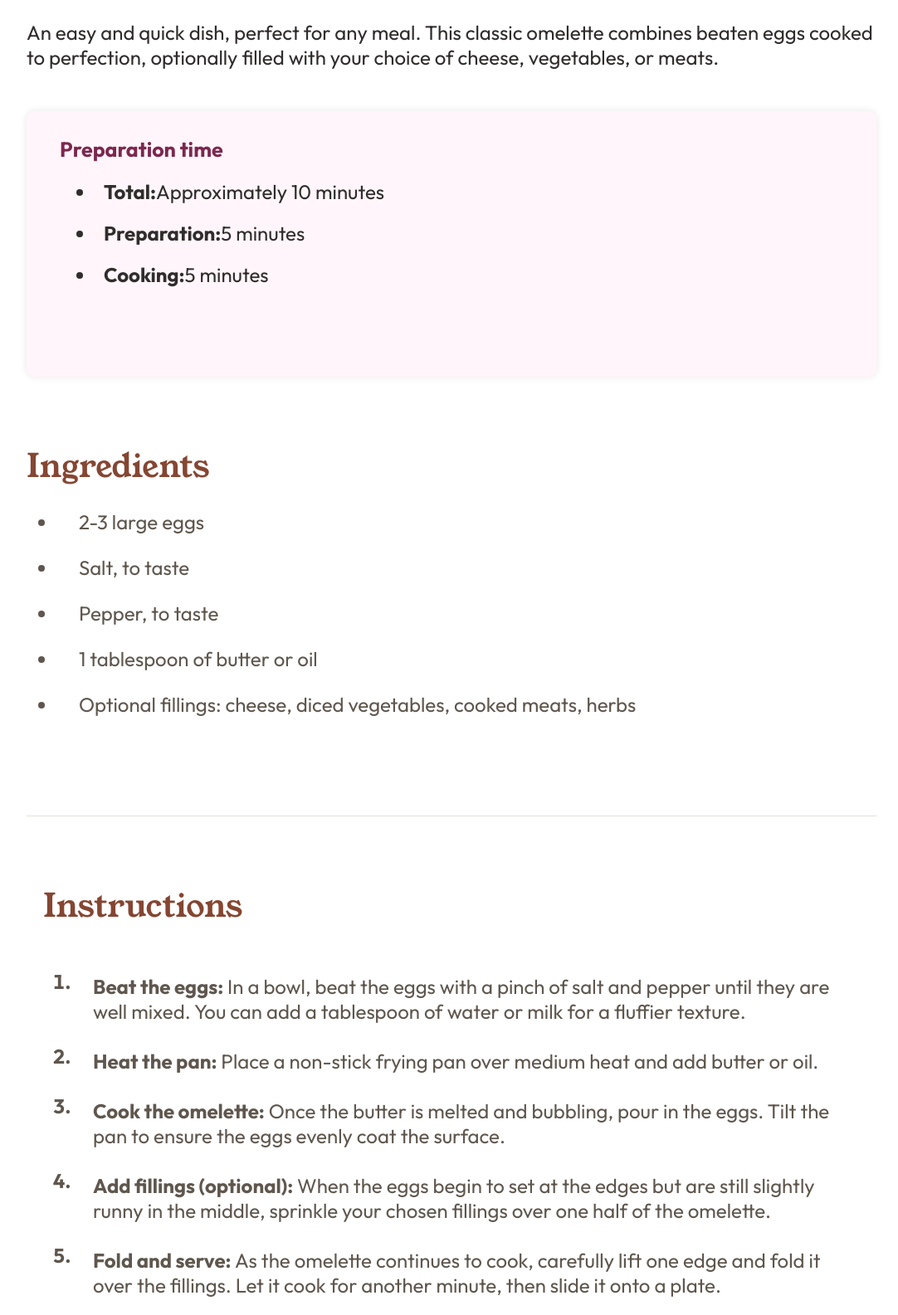
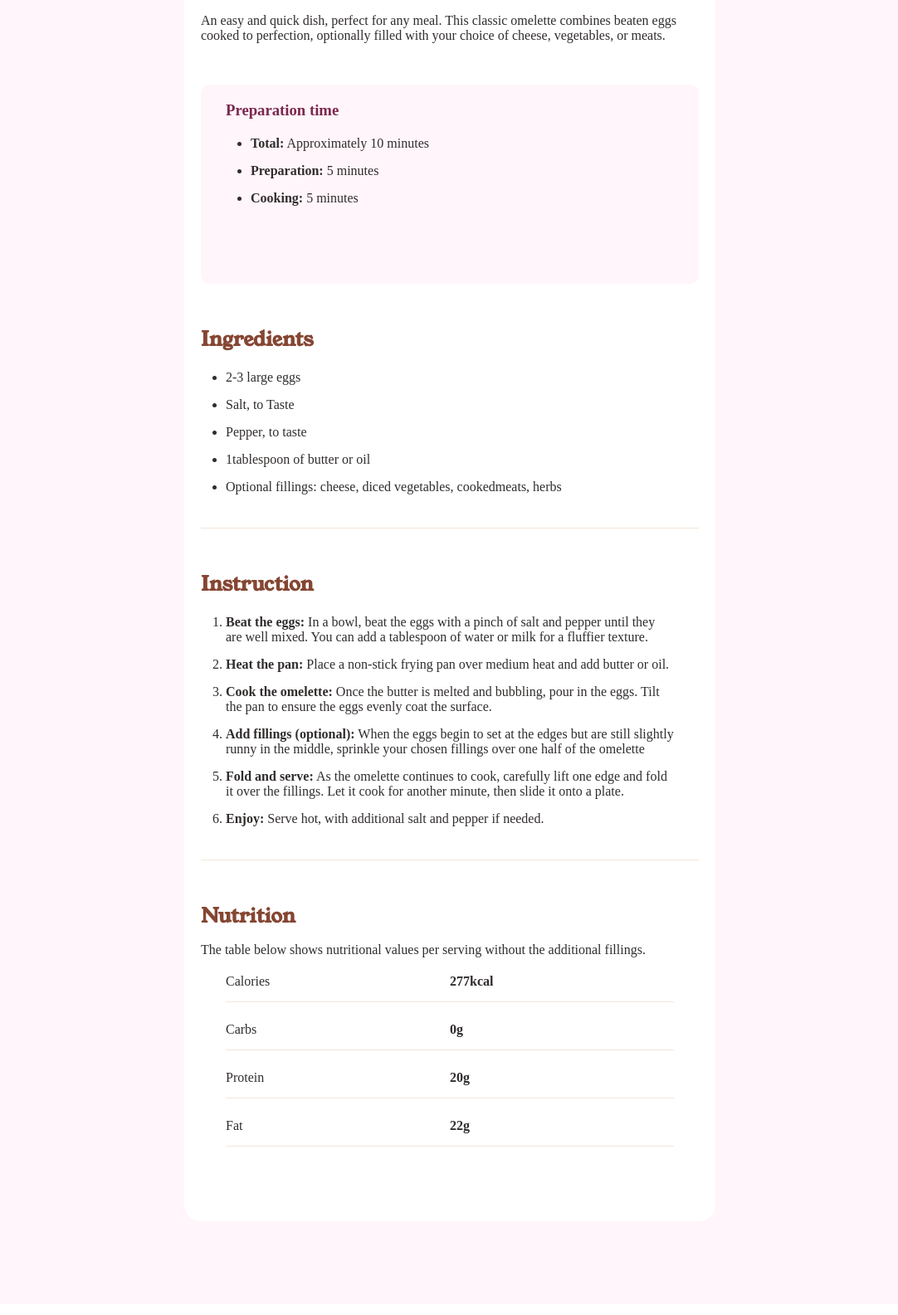
Before and after one commit to DaqDom/recipe-page, a plain HTML site: page index.html in a window 1280 px wide. Shown: the part 573-2158 px from the top of the page at 83% size, without its empty margins (98-1180 px from the left). Drawn offline with Linux system fonts and the light colour scheme.

Commit message:
finished

```diff
--- a/index.html
+++ b/index.html
@@ -4,125 +4,98 @@
 <head>
     <meta charset="UTF-8">
     <meta name="viewport" content="width=device-width, initial-scale=1.0">
-  <!-- displays site properly based on user's device -->
-
-  <link rel="icon" type="image/png" sizes="32x32" href="./assets/images/favicon-32x32.png">
+    <title>Recipe page</title>
     <link rel="stylesheet" href="style.css">
-  <title>Frontend Mentor | Recipe page</title>
-
 </head>
 
 <body>
-  <header>
-    <div class="img-container">
+    <main>
+        <div class="wrapper">
             <div class="img"></div>
+
+        <!-- item name -->
+        <div class="item-name">
+            <h1>Simple Omelette Recipe</h1>
         </div>
-  </header>
-
-  <main>
-    <div class="item-name">
-      <h1> Simple Omelette Recipe
-      </h1>
+        <!-- .welcome content what ever -->
+        <div class="contents">
+            <h4>An easy and quick dish, perfect for any meal. This classic omelette combines beaten eggs cooked
+                to perfection, optionally filled with your choice of cheese, vegetables, or meats.</h4>
         </div>
-
-    <div class="headline">
-      <h4>
-        An easy and quick dish, perfect for any meal. This classic omelette combines beaten eggs cooked
-        to perfection, optionally filled with your choice of cheese, vegetables, or meats.
-      </h4>
-    </div>
-
+        <!-- preparation time -->
         <div class="preparation-time">
             <h3>Preparation time</h3>
-      <div class="time-list">
-        <h4>
-          <li></li> <b>Total:</b> Approximately 10 minutes
-        </h4>
-        <h4>
-          <li></li> <b>Preparation:</b> 5 minutes
-        </h4>
-        <h4>
-          <li></li> <b>Cooking:</b> 5 minutes
-        </h4>
+            <div class="preparation-list">
+                <ul>
+                    <li><b>Total:</b> Approximately 10 minutes</li>
+                    <li><b>Preparation: </b>5 minutes</li>
+                    <li> <b>Cooking:</b> 5 minutes</li>
+                </ul>
             </div>
         </div>
+        <!-- ingredients -->
+        <div class="ingredients">
+            <h2>Ingredients</h2>
+            <div class="ingredients-list">
+                <ul>
+                    <li>2-3 large eggs</li>
+                    <li>Salt, to Taste</li>
+                    <li>Pepper, to taste</li>
+                    <li>1tablespoon of butter or oil</li>
+                    <li>Optional fillings: cheese, diced vegetables, cookedmeats, herbs</li>
+                </ul>
+            </div>
+        </div>
+        <!-- instruction -->
+        <div class="instruction">
+            <h2>Instruction</h2>
+            <div class="instruction-list">
+                <ol>
+                    <li> <b>Beat the eggs:</b> In a bowl, beat the eggs with a pinch of salt and pepper until they
+                        are well mixed. You can add a tablespoon of water or milk for a fluffier texture.</li>
 
-    <div class="ingredients">
-      <h2> Ingredients</h2>
-
-      <div class="list-of-ingredients">
-        <h4>
-          <li></li> 2-3 large eggs
-        </h4>
-        <h4>
-          <li></li> Salt, to taste
-        </h4>
-        <h4>
-          <li></li> Pepper, to taste
-        </h4>
-        <h4>
-          <li></li> 1 tablespoon of butter or oil
-        </h4>
-        <h4>
-          <li></li> Optional fillings: cheese, diced vegetables, cooked meats, herbs
-        </h4>
-      </div>
-
-    </div>
-    <div class="instruction">
-      <h2> Instructions</h2>
-
-      <div class="guildlines">
-        <li></li> <b>Beat the eggs:</b> In a bowl, beat the eggs with a pinch of salt and pepper until they are well
-        mixed.
-        You can add a tablespoon of water or milk for a fluffier texture.
-
-        <li></li> <b>Heat the pan:</b> Place a non-stick frying pan over medium heat and add butter or oil.
-
-        <li></li> <b>Cook the omelette:</b> Once the butter is melted and bubbling, pour in the eggs. Tilt the pan to
+                    <li><b>Heat the pan:</b> Place a non-stick frying pan over medium heat and add butter or oil.
+                    </li>
+                    <li><b>Cook the omelette:</b> Once the butter is melted and bubbling, pour in the eggs. Tilt the
+                        pan to
                         ensure
                         the eggs evenly coat the surface.
-
-        <li></li> <b> Add fillings (optional):</b> When the eggs begin to set at the edges but are still slightly runny
+                    </li>
+                    <li> <b> Add fillings (optional):</b> When the eggs begin to set at the edges but are still
+                        slightly runny
                         in the
-        middle, sprinkle your chosen fillings over one half of the omelette.
-
-        <li></li> <b> Fold and serve:</b> As the omelette continues to cook, carefully lift one edge and fold it over
+                        middle, sprinkle your chosen fillings over one half of the omelette</li>
+                    <li><b> Fold and serve:</b> As the omelette continues to cook, carefully lift one edge and fold
+                        it over
                         the
                         fillings. Let it cook for another minute, then slide it onto a plate.
-
-        <li></li> <b>Enjoy:</b> Serve hot, with additional salt and pepper if needed.
+                    </li>
+                    <li> <b>Enjoy:</b> Serve hot, with additional salt and pepper if needed.</li>
+                </ol>
             </div>
         </div>
+        <!-- nutritions -->
+        <div class="nutrition">
+            <h2>Nutrition</h2>
+            <div class="direction">
+                <h4>The table below shows nutritional values per serving without the additional fillings.</h4>
+            </div>
+            <div class="grids">
+                <p>Calories</p>
+                <b>277kcal</b>
 
-    <div class="nutrition">
-      <h2> Nutrition</h2>
+                <p> Carbs</p>
+                <b> 0g</b>
 
-      <div class="gulidlines">
-        The table below shows nutritional values per serving without the additional fillings.
+                <p> Protein</p>
+                <b>20g</b>
 
-        <div class="table-guild">
-          Calories
-          277kcal
-
-          Carbs
-          0g
-
-          Protein
-          20g
-
-          Fat
-          22g
+                <p> Fat</p>
+                <b> 22g</b>
             </div>
         </div>
         </div>
-
     </main>
-
-  <div class="attribution">
-    Challenge by <a href="https://www.frontendmentor.io?ref=challenge" target="_blank">Frontend Mentor</a>.
-    Coded by <a href="#">Your Name Here</a>.
-  </div>
 </body>
 
 </html>
--- a/style.css
+++ b/style.css
@@ -3,143 +3,204 @@
   padding: 0;
   box-sizing: border-box;
 }
-/* fonts links */
 @font-face {
   font-family: "outfit";
   src: url(./assets/fonts/outfit/Outfit-VariableFont_wght.ttf);
-}
-@font-face {
   font-family: "young-serif";
   src: url(./assets/fonts/young-serif/YoungSerif-Regular.ttf);
 }
-
-h1,
-h2,
-h3,
-h4,
-h5,
-h6 {
-  font-style: normal;
-  font-weight: normal;
-  line-height: normal;
-  letter-spacing: 0;
-  gap: 0;
+:root {
+  --color-Nutmeg: hsl(14, 45%, 36%);
+  --color-Dark-Raspberry: hsl(332, 51%, 32%);
+  --color-White: hsl(0, 0%, 100%);
+  --color-RoseWhite: hsl(330, 100%, 98%);
+  --color-Eggshell: hsl(30, 54%, 90%);
+  --color-LightGrey: hsl(30, 18%, 87%);
+  --color-WengeBrown: hsl(30, 10%, 34%);
+  --color-DarkCharcoal: hsl(24, 5%, 18%);
 }
 h1 {
-  color: hsl(24, 5%, 18%);
+  color: var(--color-DarkCharcoal);
   font-family: "young-serif";
-  font-size: 60px;
 }
 h2 {
-  color: hsl(14, 45%, 36%);
+  color: var(--color-Nutmeg);
   font-family: "young-serif";
-  font-size: 39px;
 }
 h3 {
+  color: var(--color-Dark-Raspberry);
   font-family: "outfit";
-  font-size: 25px;
-  font-weight: 700;
-  color: hsl(332, 51%, 32%);
 }
 h4 {
-  font-size: 24px;
+  color: var(--color-DarkCharcoal);
   font-family: "outfit";
   font-weight: 400;
-  color: hsl(24, 5%, 18%);
 }
-/* laptop screen  */
-.img-container {
-  display: flex;
-  justify-content: center;
-  align-items: center;
+ul,
+ol,
+p,
+b {
+  color: var(--color-DarkCharcoal);
+  font-family: "outfit";
+}
+
+@media screen and (max-width: 375px) {
+  .wrapper {
+    background-color: var(--color-White);
+    width: 100%;
+    max-width: 100%;
+    height: fit-content;
+    font-size: 16px;
   }
   .img {
-  width: 80%;
-  height: 50vh;
+    width: 100%;
+    height: 30vh;
     background-image: url(./assets/images/image-omelette.jpeg);
     background-position: center;
-  background-repeat: no-repeat;
     background-size: cover;
-  margin: 1rem auto;
-  border-radius: 10px;
-  box-shadow: 0 3px 15px 0 rgb(222, 220, 220);
   }
   .item-name {
+    padding: 20px 30px;
+  }
+  .contents {
+    padding: 15px 30px;
+    text-align: left;
+  }
+  .preparation-time {
+    width: 100%;
+    height: 30vh;
+    max-height: 30vh;
+    background-color: var(--color-RoseWhite);
+    margin: 50px 30px;
+    padding: 20px 30px;
+    border-radius: 10px;
+  }
+  .preparation-list > ul {
+    margin: 10px 30px;
+  }
+  ul > li {
+    margin: 10px auto;
+  }
+  .ingredients {
+    margin: 50px 30px;
+    padding-bottom: 20px;
+    border-bottom: 1px solid var(--color-Eggshell);
+  }
+  .ingredients-list > ul {
+    margin: 20px 30px;
+  }
+  .ingredients-list > ul > li {
+    margin: 15px auto;
+  }
+  /* instruction */
+  .instruction {
+    margin: 50px 30px;
+    padding-bottom: 20px;
+    border-bottom: 1px solid var(--color-Eggshell);
+  }
+  .instruction-list > ol {
+    margin: 20px 30px;
+  }
+  .instruction-list > ol > li {
+    margin: 15px auto;
+  }
+  /* nutrition */
+  .nutrition {
+    margin: 50px 30px;
+    padding-bottom: 20px;
+    /* border-bottom: 1px solid var(--color-Eggshell); */
+  }
+  .direction {
+    margin: 20px auto;
+  }
+  .grids {
+    display: grid;
+    grid-template-columns: repeat(2, 1fr);
+    grid-row-gap: 1.5rem;
+  }
+  .grids > p {
+    padding-bottom: 15px;
+    border-bottom: 1px solid var(--color-Eggshell);
+  }
+  .grids > b {
+    padding-bottom: 15px;
+    border-bottom: 1px solid var(--color-Eggshell);
+  }
+}
+
+@media screen and (max-width: 1440px) {
+  main {
+    width: 100%;
+    background-color: var(--color-RoseWhite);
+    padding: 100px 0;
     display: flex;
-  margin: 40px 130px;
+    align-items: center;
+    justify-content: center;
   }
-.headline {
-  width: 80%;
-  height: auto;
-  margin: 40px 130px;
+  .wrapper {
+    background-color: var(--color-White);
+    width: 50%;
+    max-width: 50%;
+    height: fit-content;
+    font-size: 16px;
+    border-radius: 20px;
+    padding: 40px 20px;
   }
-/* .preparation-time */
+  .img{
+    width: 100%;
+    height: 40vh;
+    background-image: url(./assets/images/image-omelette.jpeg);
+    background-position: center;
+    background-size: cover;
+    border-radius: 15px;
+    margin-top: -1rem;
+  }.item-name,
+  .contents,
+  .ingredients,
+  .instruction,
+  .nutrition {
+    margin: 50px auto;
+  }
+  .ingredients,
+  .instruction {
+    border-bottom: 1px solid var(--color-Eggshell);
+    padding-bottom: 20px;
+  }
+  .ingredients-list,
+  .instruction-list,
+  .preparation-list,
+  .grids {
+    margin: 20px 30px;
+  }
+  ul li {
+    margin: 15px auto;
+  }
+  ol li {
+    margin: 15px auto;
+  }
+  .direction {
+    margin: 15px auto;
+  }
   .preparation-time {
-  width: 80%;
-  height: 40vh;
+    width: 100%;
+    height: 30vh;
+    max-height: 30vh;
+    background-color: var(--color-RoseWhite);
+    margin: 20px auto;
+    padding: 20px 30px;
     border-radius: 10px;
-  margin: 50px 130px;
-  background-color: hsl(330, 100%, 98%);
-  box-shadow: 0 0px 10px 0 rgb(234, 231, 231);
-  padding: 30px 40px;
   }
-.preparation-time > div > h4 {
-  display: flex;
-  margin: 20px 20px;
+  .grids {
+    display: grid;
+    grid-template-columns: repeat(2, 1fr);
+    grid-row-gap: 1.5rem;
   }
-/* ingredients */
-.ingredients {
-  width: 80%;
-  height: 60vh;
-  margin: 50px 130px;
-  border-bottom: 1px solid hsl(30, 18%, 87%);
-  padding: 30px 0px;
-  font-family: "outfit";
+  .grids > p {
+    padding-bottom: 15px;
+    border-bottom: 1px solid var(--color-Eggshell);
   }
-.ingredients > div > h4 {
-  display: flex;
-  margin: 25px 30px;
-  color: hsl(30, 10%, 34%);
+  .grids > b {
+    padding-bottom: 15px;
+    border-bottom: 1px solid var(--color-Eggshell);
   }
-.ingredients > div > h4 > li {
-  position: relative;
-  right: 1rem;
 }
-/* .instruction */
-.instruction {
-  min-width: 80%;
-  height: 90vh;
-  margin: 50px 150px;
-  padding: 30px 0px;
-  font-family: "outfit";
-}
-.instruction > div {
-  margin: 25px 60px;
-  color: hsl(30, 10%, 34%);
-  font-size: 24px;
-}
-.instruction > div > li {
-  position: relative;
-  right: 3rem;
-  top: 1.5rem;
-  list-style-type: decimal;
-  font-weight: 700;
-}
-/* nutrition  */
-.nutrition {
-  min-width: 80%;
-  height: 90vh;
-  margin: 50px 150px;
-  padding: 30px 0px;
-  font-family: "outfit";
-}
-.nutrition > div {
-  margin: 25px 0px;
-  color: hsl(30, 10%, 34%);
-  font-size: 24px;
-}
-.nutri > div> div {
-  margin: 25px 60px;
-  color: hsl(30, 10%, 34%);
-  font-size: 24px;
-}
```
Lines whose indentation alone changed are shown as unchanged.
